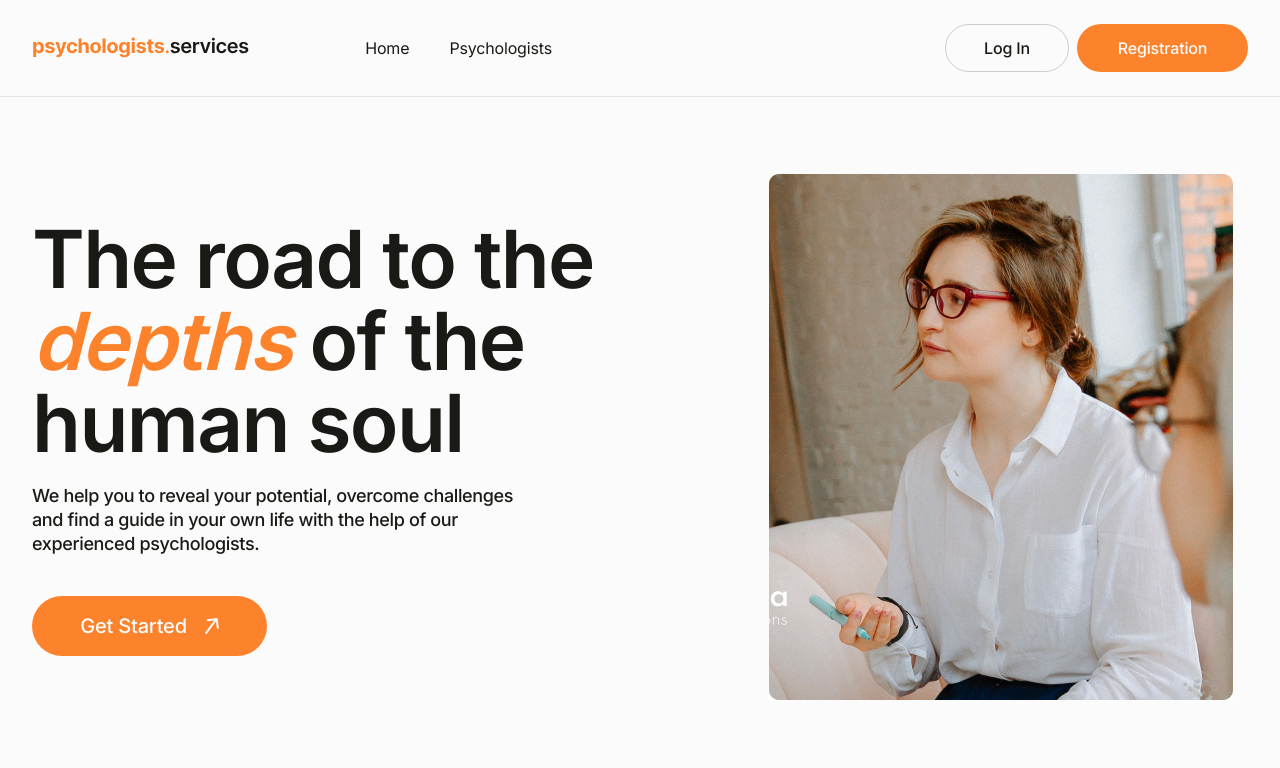
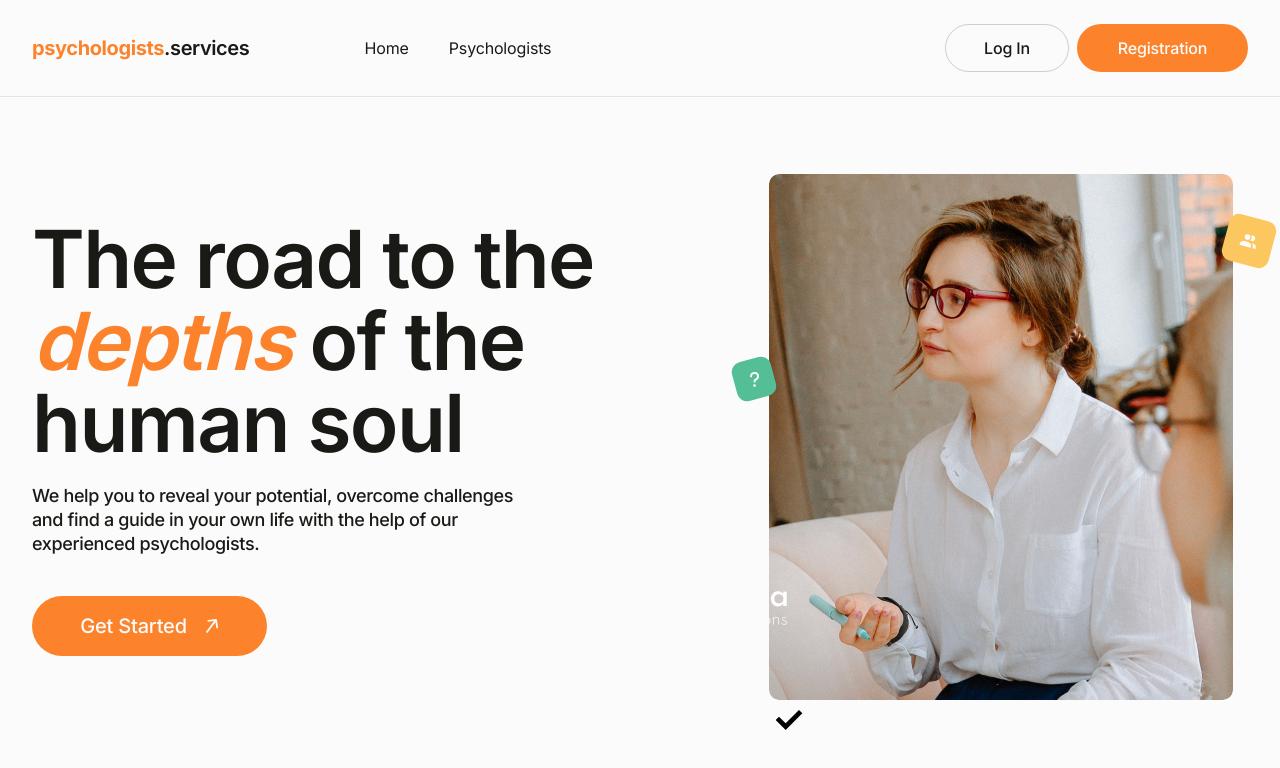
Before and after one commit to IrinaV1/psychology-marketplace, a Next.js app: page / in a window 1280 px wide. Shown: the top 768 px of the page. Built offline with nearby package versions, Linux system fonts and the light colour scheme.

Commit message:
Style hero image and decorative elements

```diff
--- a/components/Header/Header.module.css
+++ b/components/Header/Header.module.css
@@ -27,8 +27,10 @@
 .logo {
   display: inline-flex;
   align-items: center;
-  flex-shrink: 0;
-  line-height: 0;
+  font-size: 20px;
+  line-height: 1.2;
+  letter-spacing: -0.02em;
+  text-decoration: none;
   margin-right: clamp(15px, 9vw, 130px);
   transition: opacity 200ms ease;
 }
@@ -36,7 +38,15 @@
 .logo:hover {
   opacity: 0.8;
 }
+.logoFirst {
+  font-weight: 700;
+  color: #fc832c;
+}
 
+.logoSecond {
+  font-weight: 600;
+  color: #191a15;
+}
 .navigation {
   display: flex;
   align-items: center;
--- a/components/Header/Header.tsx
+++ b/components/Header/Header.tsx
@@ -11,13 +11,8 @@ export default function Header() {
     <header className={css.header}>
       <div className={`${css.headerContainer} container`}>
         <Link className={css.logo} href="/" aria-label="Home">
-          <Image
-            src="/logo.svg"
-            alt="PsychologistsServices"
-            width={218}
-            height={24}
-            priority
-          />
+          <span className={css.logoFirst}>psychologists</span>
+          <span className={css.logoSecond}>.services</span>
         </Link>
         <nav className={css.navigation} aria-label="Main Navigation">
           <ul className={css.list}>
--- a/components/Hero/Hero.module.css
+++ b/components/Hero/Hero.module.css
@@ -53,4 +53,62 @@
 }
 .arrowIcon {
   flex-shrink: 0;
+  width: 14px;
+  height: 16px;
+  fill: #fbfbfb;
 }
+.containerImage {
+  position: relative;
+  border-radius: 10px;
+  width: 100%;
+  height: auto;
+  max-width: 464px;
+
+  max-height: 526px;
+}
+.image {
+  display: block;
+  width: 100%;
+  height: auto;
+  object-fit: cover;
+  border-radius: 10px;
+}
+.questionBlock {
+  position: absolute;
+  top: 185px;
+  left: -35px;
+
+  display: flex;
+  justify-content: center;
+  align-items: center;
+  border-radius: 10px;
+  width: 40px;
+  height: 40px;
+
+  background: #54be96;
+  rotate: -15deg;
+}
+.questionIcon {
+  fill: #fbfbfb;
+  width: 17px;
+  height: 17px;
+  rotate: 15deg;
+}
+
+.usersBlock {
+  position: absolute;
+  top: 43px;
+  right: -40px;
+  display: flex;
+  justify-content: center;
+  align-items: center;
+  border-radius: 10px;
+  width: 48px;
+  height: 48px;
+  rotate: 15deg;
+  background-color: #fbc75e;
+}
+.usersIcon {
+  fill: #fbfbfb;
+  rotate: -15deg;
+}
--- a/components/Hero/Hero.tsx
+++ b/components/Hero/Hero.tsx
@@ -19,25 +19,57 @@ export default function Hero() {
           </p>
           <Link className={css.link} href="/psychologists">
             Get Started
-            <Image
+            <svg
               className={css.arrowIcon}
-              src="/arrow.svg"
-              alt="arrow icon"
-              width={14}
-              height={16}
-            />
+              width="14"
+              height="16"
+              aria-hidden="true"
+            >
+              <use href="/icons.svg#icon-arrow" />
+            </svg>
           </Link>
         </div>
-        <div className="containerImage">
+        <div className={css.containerImage}>
           <Image
+            className={css.image}
             src="/hero.jpg"
             alt="Scenic landscape"
             width={464}
             height={528}
             priority
             fetchPriority="high"
-            sizes="100vw"
+            sizes="(max-width: 464px) 100vw, 464px"
           />
+          <div className={css.questionBlock}>
+            <svg
+              className={css.questionIcon}
+              width="10"
+              height="17"
+              aria-hidden="true"
+            >
+              <use href="/icons.svg#icon-question" />
+            </svg>
+          </div>
+          <div className={css.usersBlock}>
+            <svg
+              className={css.usersIcon}
+              width="25"
+              height="25"
+              aria-hidden="true"
+            >
+              <use href="/icons.svg#icon-users" />
+            </svg>
+          </div>
+          <div className={css.checkBlock}>
+            <svg
+              className={css.checkIcon}
+              width="40"
+              height="40"
+              aria-hidden="true"
+            >
+              <use href="/icons.svg#icon-check" />
+            </svg>
+          </div>
         </div>
       </div>
     </section>
```
Also changed, not shown: public/arrow.svg (deleted), public/icons.svg (added).
